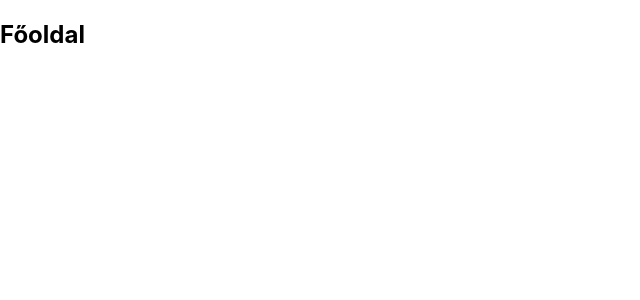
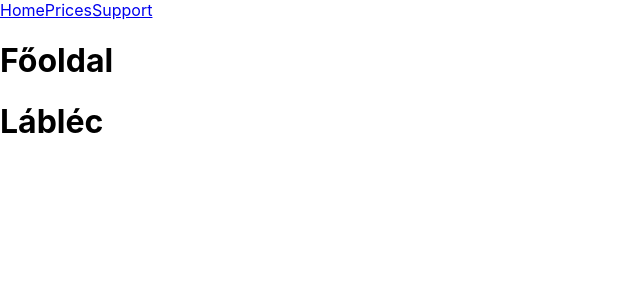
Before and after one commit to Nagydani11/CentralStrength-Gym, a React (Create React App) app: page / in a window 1280 px wide. Shown: the top 300 px of the page, without its empty margins (0-640 px from the left). Built offline with nearby package versions, Linux system fonts and the light colour scheme.

Commit message:
Header – Footer

```diff
--- /dev/null
+++ b/src/Public/Components/Footer/Footer.js
@@ -0,0 +1,7 @@
+import React from "react";
+
+export default function Footer(){
+    return(
+        <h1>Lábléc</h1>
+    )
+}
--- /dev/null
+++ b/src/Public/Components/Header/Header.js
@@ -0,0 +1,12 @@
+import React from "react";
+
+
+export default function Header(){
+    return(
+        <div className="headerWrap">
+            <a href="/">Home</a>
+            <a href="/prices">Prices</a>
+            <a href="/support">Support</a>
+        </div>
+    )
+}
--- a/src/Public/Components/Home/Home.js
+++ b/src/Public/Components/Home/Home.js
@@ -1,8 +1,13 @@
 import React from "react"
+import Footer from "../Footer/Footer"
+import Header from "../Header/Header"
 export default function Home(){
     return (
-      <div>
-        <h2>Főoldal</h2>
-      </div>
+      <>
+        <Header />
+        <h1>Főoldal</h1>
+        <Footer />
+      </>
+
     )
   }
--- a/src/Public/Components/Prices/Prices.js
+++ b/src/Public/Components/Prices/Prices.js
@@ -1,4 +1,6 @@
 import React from "react";
+import Footer from "../Footer/Footer";
+import Header from "../Header/Header";
 import Priceingtable from "./Priceingtable";
 import PricesHero from "./PricesHero";
 import Pricesinfo from "./Pricesinfo";
@@ -6,9 +8,11 @@ import Pricesinfo from "./Pricesinfo";
 export default function Prices(){
     return(
         <>
+            <Header />
             <PricesHero />
             <Priceingtable />
             <Pricesinfo />
+            <Footer />
         </>
     )
 }
--- a/src/Public/Components/Support/Support.js
+++ b/src/Public/Components/Support/Support.js
@@ -1,4 +1,6 @@
 import React from "react";
+import Footer from "../Footer/Footer";
+import Header from "../Header/Header";
 import Supporthero from "./SupportHero";
 import SupportInfo from "./SupportInfo";
 import SupportTrainers from "./SupportTrainers";
@@ -6,9 +8,11 @@ import SupportTrainers from "./SupportTrainers";
 export default function Support(){
     return(
         <>
+        <Header/>
         <Supporthero />
         <SupportTrainers />
         <SupportInfo />
+        <Footer />
         </>
     )
 }
```
